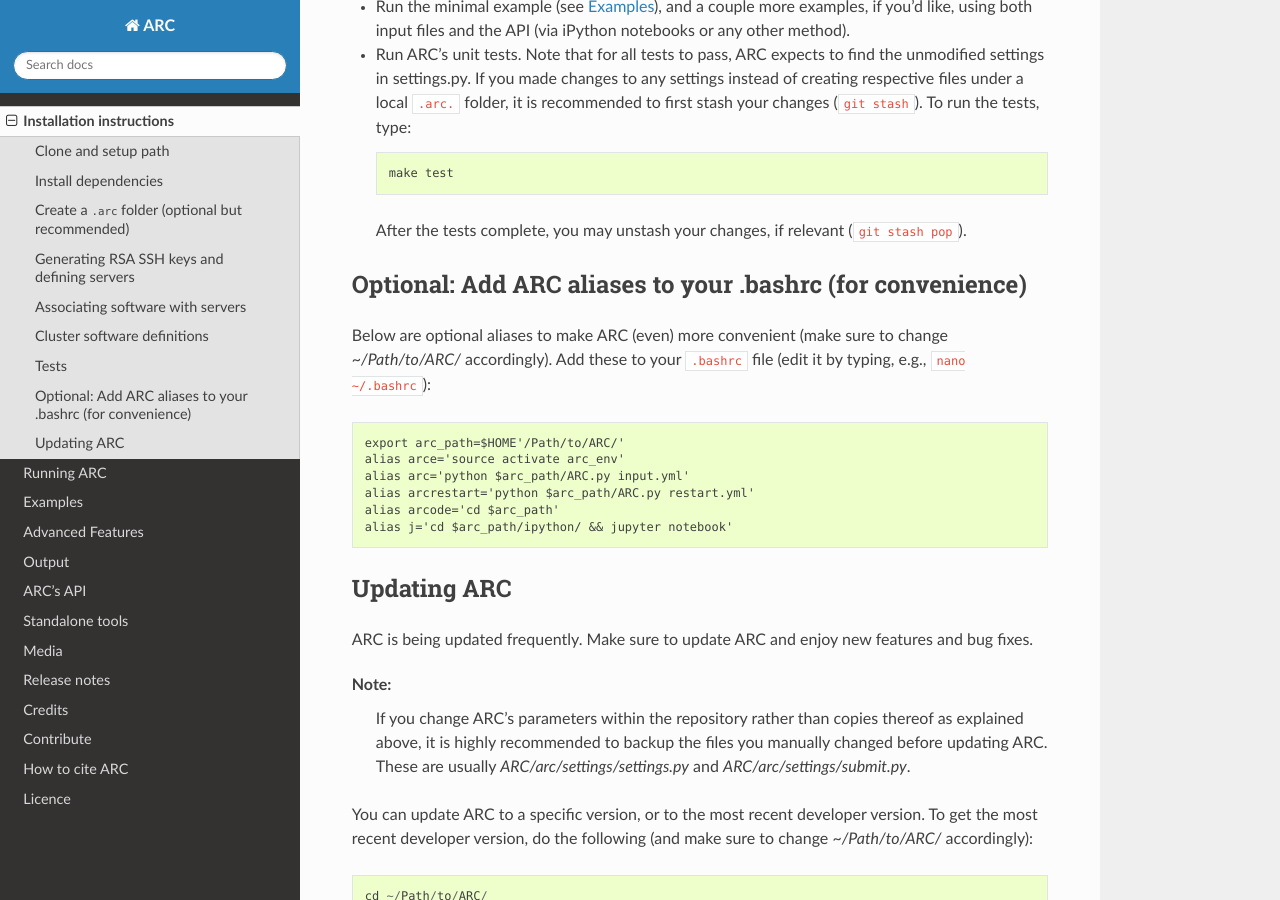
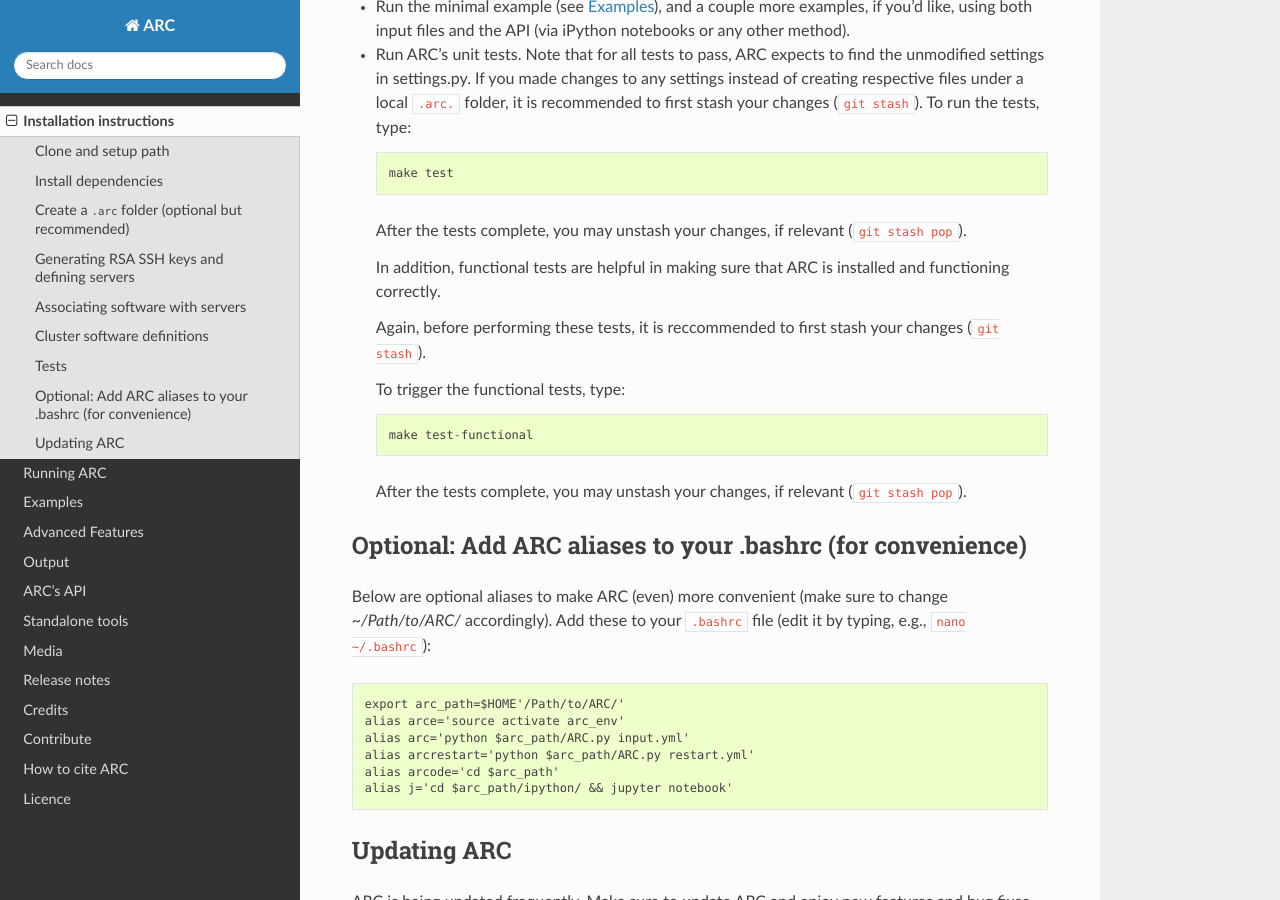
Before and after one commit to ReactionMechanismGenerator/ARC, a Sphinx documentation site: the page built from docs/source/installation.rst, in a window 1280 px wide and 900 px high, scrolled down 4694 px. Built offline with Sphinx 7.4.7 and the Read the Docs theme 2.0.0, drawn with Linux system fonts in a browser that asks for light colours; formulas are drawn with MathJax 3; the version number could not be read and is left out.

Commit message:
Docs: functional tests.

```diff
--- a/docs/source/installation.rst
+++ b/docs/source/installation.rst
@@ -219,6 +219,16 @@ Tests
 
   After the tests complete, you may unstash your changes, if relevant (``git stash pop``).
 
+  In addition, functional tests are helpful in making sure that ARC is installed and functioning correctly.
+
+  Again, before performing these tests, it is reccommended to first stash your changes (``git stash``).
+
+  To trigger the functional tests, type::
+
+   make test-functional
+
+  After the tests complete, you may unstash your changes, if relevant (``git stash pop``).
+
 
 .. _aliases:
 
```
